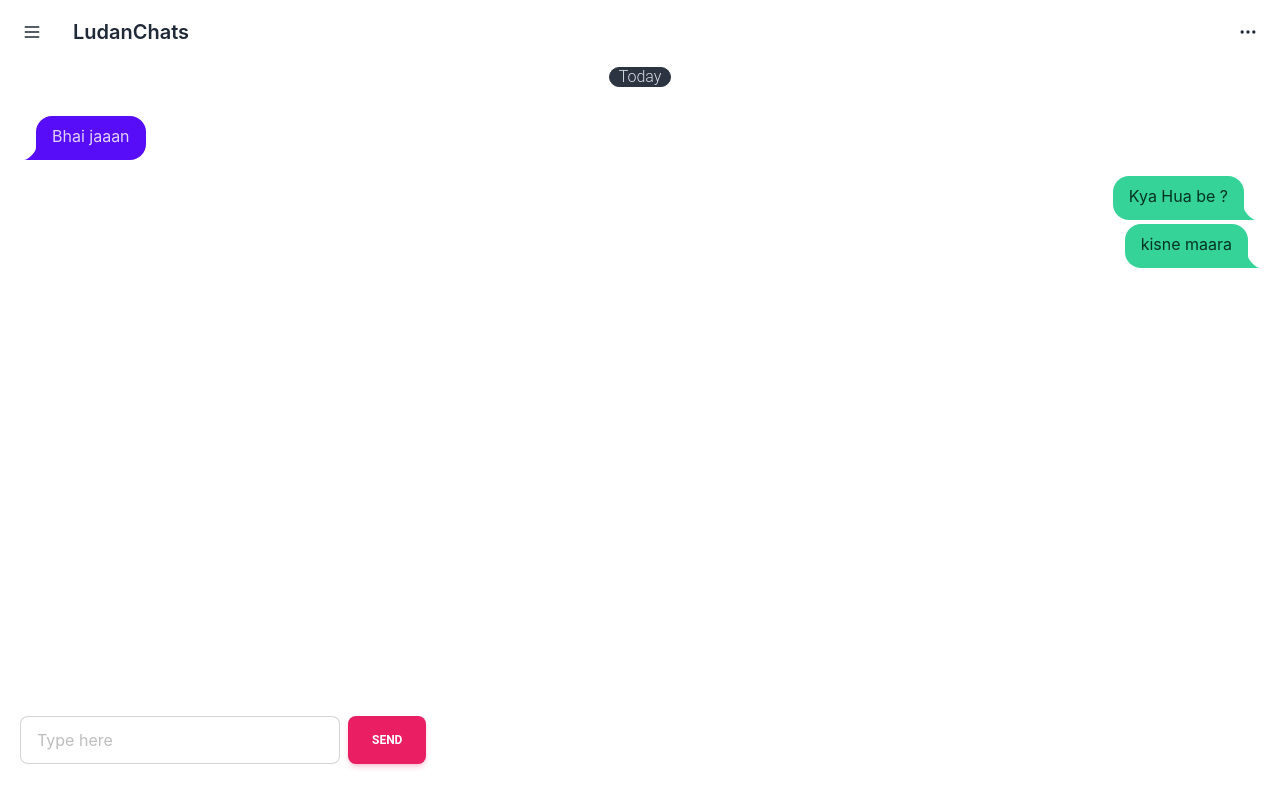
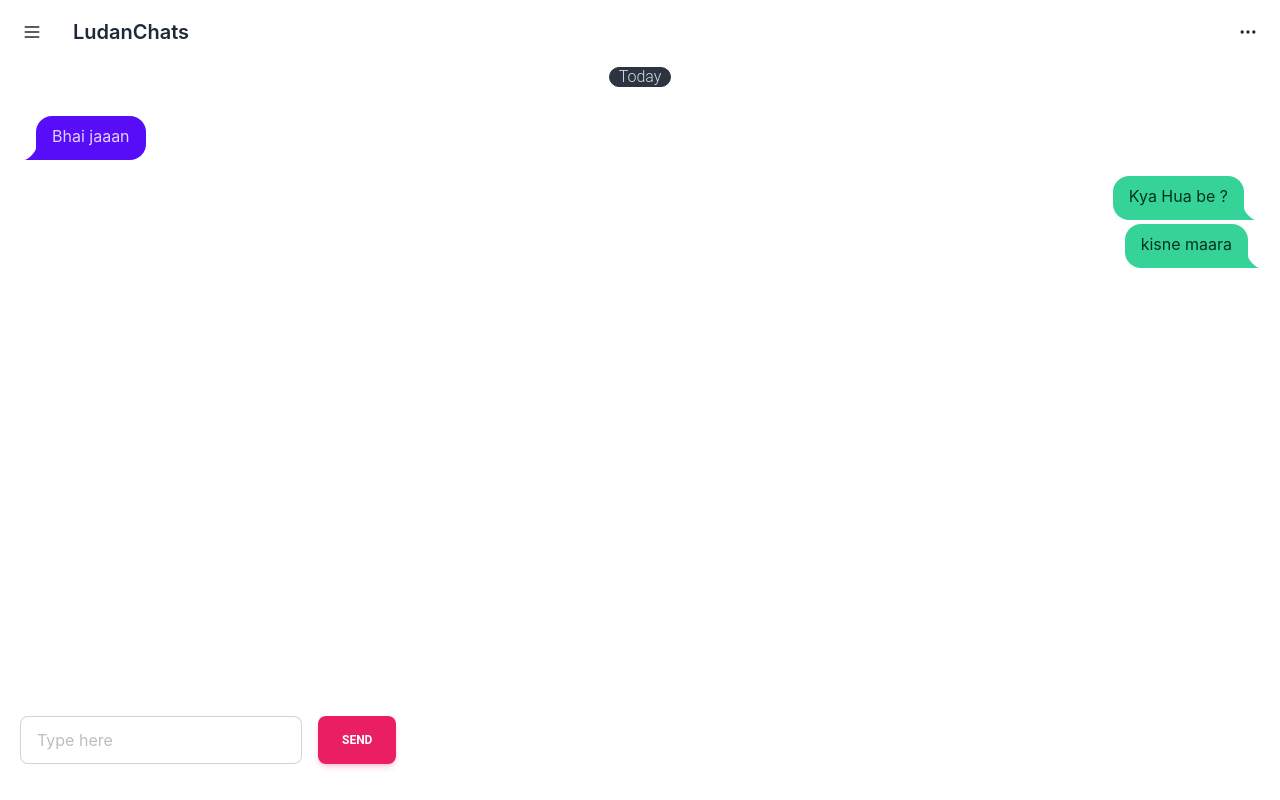
Before and after one commit to kevin-roan/LudanChats, a React (Create React App) app: page /#/chatroom in a window 1280 px wide. Built offline with nearby package versions, Linux system fonts and the light colour scheme.

Commit message:
chatroom update

```diff
--- a/src/components/ChatRoom.jsx
+++ b/src/components/ChatRoom.jsx
@@ -22,9 +22,9 @@ export default function ChatRoom() {
           <input
             type="text"
             placeholder="Type here"
-            className="input input-bordered w-full max-w-xs "
+            className="input input-bordered "
           />
-          <Button color="pink" className="ml-2">
+          <Button color="pink" className="mx-4">
             Send
           </Button>
         </div>
```
